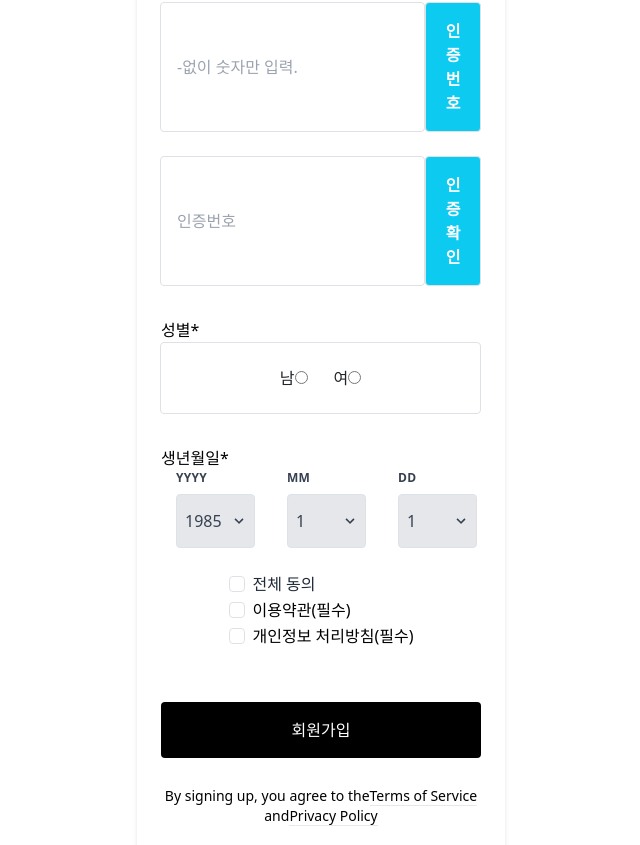
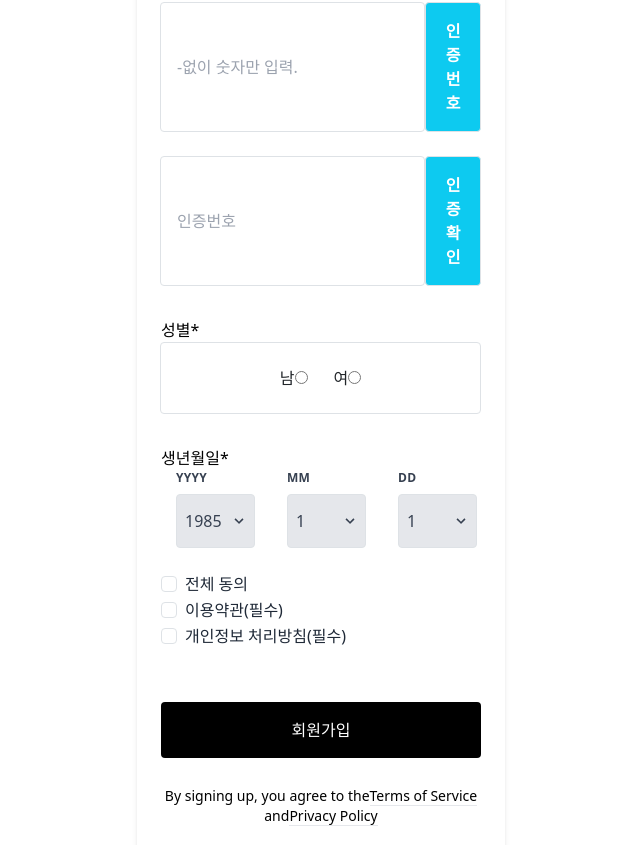
Before and after one commit to yoogukhyeon/jwtLoginNext, a Next.js app: page /common/signup in a window 1280 px wide. Shown: the part 841-1686 px from the top of the page, without its empty margins (319-959 px from the left). Built offline with nearby package versions, Linux system fonts and the light colour scheme.

Commit message:
front 완료

```diff
--- a/components/common/SignUpForm.js
+++ b/components/common/SignUpForm.js
@@ -1,6 +1,13 @@
 import moment from "moment"
 import { useEffect } from "react";
 import {Formik,Field} from "formik"
+import $ from 'jquery';
+
+const emailRegExp = /(?:[a-z0-9!#$%&'*+/=?^_`{|}~-]+(?:\.[a-z0-9!#$%&'*+/=?^_`{|}~-]+)*|"(?:[\x01-\x08\x0b\x0c\x0e-\x1f\x21\x23-\x5b\x5d-\x7f]|\\[\x01-\x09\x0b\x0c\x0e-\x7f])*")@(?:(?:[a-z0-9](?:[a-z0-9-]*[a-z0-9])?\.)+[a-z0-9](?:[a-z0-9-]*[a-z0-9])?|\[(?:(?:(2(5[0-5]|[0-4][0-9])|1[0-9][0-9]|[1-9]?[0-9]))\.){3}(?:(2(5[0-5]|[0-4][0-9])|1[0-9][0-9]|[1-9]?[0-9])|[a-z0-9-]*[a-z0-9]:(?:[\x01-\x08\x0b\x0c\x0e-\x1f\x21-\x5a\x53-\x7f]|\\[\x01-\x09\x0b\x0c\x0e-\x7f])+)\])/
+const passRegExp =  /^.*(?=.*\d)(?=.*[a-zA-Z])(?=.*[!@#$%^&*()_+={}]).*$/;
+const spaceRegExp =  /\s/g;
+const nameRegExp =  /[`~!=.,@#$%^&*|\\\'\";:\/?]/gi
+const nameNumberRegExp = /[0-9]+/g
 let yyyy = moment().format('YYYY');
 var yyyyHtml = '';
 var mmHtml = '';
@@ -37,6 +44,9 @@ export default function SignUpForm(){
         y.innerHTML = yyyyHtml
         m.innerHTML = mmHtml
         d.innerHTML = ddHtml
+
+
+
     }, [])
 
 
@@ -55,16 +65,69 @@ export default function SignUpForm(){
                             password :  "",
                             passwordChk : "",
                             name : "",
-                            email : "",
+                            phone : "",
                             gender : "",
-                            yyyy :"1985",
-                            mm : "1",
-                            dd : "1",
-                            agreeAll : "",
-                            agree1 : "",
-                            agree2 : ""
+                            yyyy : "1985",
+                            mm : "",
+                            dd : "",
+                            agreeAll : "N",
+                            agree1 : "N",
+                            agree2 : "N"
                         }}
                         validate = {values => {
+                             const errors = {}
+                             if(!values.email){
+                                 errors.email = "이메일을 입력해주세요."
+                             }else if(!emailRegExp.test(values.email)){
+                                 errors.email = "유효하지 않은 이메일주소입니다."
+                             }else if(spaceRegExp.test(values.email)){
+                                 errors.email = "이메일에 공백이 포함되어 있습니다."
+                             }
+                            if(!values.password){
+                                 errors.password = "비밀번호를 입력해주세요."
+                             }else if(!passRegExp.test(values.password)){
+                                 errors.password = "비밀번호는 영문자, 숫자, 특수문자 조합을 입력해야 합니다."
+                             }else if(values.password.length < 9){
+                                 errors.password = "비밀번호는 8자 이상 입력해주세요."
+                             }
+                            if(values.password != values.passwordChk){
+                                 errors.passwordChk = "비밀번호를 다시 확인하세요."
+                             }
+                            if(!values.name){
+                                 errors.name = "이름을 입력해주세요."
+                             }else if(spaceRegExp.test(values.name)){
+                                 errors.name = "이름에 공백이 포함되어 있습니다."
+                             }else if(nameRegExp.test(values.name)){
+                                 errors.name = "특수문자를 사용하실수 없습니다."
+                             }else if(nameNumberRegExp.test(values.name)){
+                                 errors.name = "숫자를 사용할수 없습니다."
+                             }
+                             if(!values.phone){
+                                 errors.phone = "휴대폰번호 인증을 받아야합니다."
+                             }
+
+                            const agreeAll = document.getElementById('agreeAll')
+                            const agree1 = document.getElementById('agree1')
+                            const agree2 = document.getElementById('agree2')
+
+                            agreeAll.addEventListener("click" , () => {
+                                if($(agreeAll).prop('checked' , true)){
+                                    $(agree1).prop("checked" , true)
+                                    $(agree2).prop("checked" , true)
+                                    values.agreeAll = "Y"
+                                    values.agree1 = "Y"
+                                    values.agree2 = "Y"
+
+
+                                }else{
+                                    $(agree1).prop("checked" , false)
+                                    $(agree2).prop("checked" , false)
+                                    values.agreeAll = "N"
+                                    values.agree1 = "N"
+                                    values.agree2 = "N"
+                                }
+                            })
+                            return errors;
 
                         }}
                         onSubmit = {values => {
@@ -72,7 +135,24 @@ export default function SignUpForm(){
                                 alert('성별을 선택해주세요.')
                                 return false
                             }
+                            if(!values.mm || !values.dd){
+                                alert('생년월일을 선택해주세요.')
+                                return false
+                            }
+                            if(values.agree1 === "N" || values.agree1.length === 0 ){
+                                alert('이용약관에 동의해주세요.')
+                                return false
+                            }
+                            if(values.agree2 === "N" || values.agree2.length === 0){
+                                alert('개인정보 처리방침에 동의해주세요.')
+                                return false
+                            }
+
+
+
+
                             console.log('values' , values)
+
                         }}
                     >
                         {({
@@ -96,11 +176,10 @@ export default function SignUpForm(){
                                             onChange={handleChange}
                                             onBlur={handleBlur}
                                             placeholder="이메일" />
-
                                             <button className="btn btn-info block border border-grey-light w-13 p-3 rounded mb-4 text-white font-bold" type="button">중복확인</button>
-
                                             <input type="hidden" name="emailChk" value="" />
                                         </span>
+                                            <div className="text-danger w-full">{errors.email && touched.email && errors.email}</div>
                                     </div>
 
                                     <div className="input-group mb-0 ">
@@ -113,8 +192,9 @@ export default function SignUpForm(){
                                             onChange={handleChange}
                                             onBlur={handleBlur}
                                             placeholder="password" />
+
+                                            <div className="text-danger w-full">{errors.password && touched.password && errors.password}</div>
                                     </div>
-
 
                                     <div className="input-group mb-0 ">
                                         <label htmlFor="passwordChk" className="text-sm py-2">비밀번호확인*</label>
@@ -126,8 +206,8 @@ export default function SignUpForm(){
                                             onChange={handleChange}
                                             onBlur={handleBlur}
                                             placeholder="passwordChk" />
+                                            <div className="text-danger w-full">{errors.passwordChk && touched.passwordChk && errors.passwordChk}</div>
                                     </div>
-
                                     <div className="input-group mb-0 ">
                                         <label htmlFor="name" className="text-sm py-2">이름*</label>
                                         <input
@@ -137,10 +217,9 @@ export default function SignUpForm(){
                                             value={values.name}
                                             onChange={handleChange}
                                             onBlur={handleBlur}
-                                            placeholder="passwordChk" />
-
+                                            placeholder="이름을 입력해주세요." />
+                                        <div className="text-danger w-full">{errors.name && touched.name && errors.name}</div>
                                     </div>
-
                                     <div className="input-group mb-0 ">
                                         <label htmlFor="phone" className="text-sm py-2">핸드폰번호*</label>
                                         <span className="input-group-prepend flex flex-row">
@@ -148,6 +227,7 @@ export default function SignUpForm(){
                                             <input
                                             type="text"
                                             className="block border border-grey-light w-13 p-3 rounded mb-4"
+                                            id="phone"
                                             name="phone"
                                             value={values.phone}
                                             onChange={handleChange}
@@ -158,7 +238,7 @@ export default function SignUpForm(){
 
 
                                             </span>
-
+                                            <div className="text-danger w-full">{errors.phone && touched.phone && errors.phone}</div>
 
                                             <span className="input-group-prepend flex flex-row">
 
@@ -180,25 +260,16 @@ export default function SignUpForm(){
                                             <span className="input-group-prepend  ">
                                                 <div className="btn bg-slate-600 block border border-grey-light w-13 p-3 rounded mb-4 text-white font-bold" data-toggle="buttons">
                                                     <label className="btn gen-btn">
-                                                       {/*  <input type="radio" name="gender"
-                                                            value={values.gender}
-                                                           onChange={handleChange}
-                                                           onBlur={handleBlur}
-                                                        /> 남 */}
                                                             남
                                                         <Field type="radio" name="gender" value="M" />
                                                     </label>
                                                     <label className="btn gen-btn">
-                                                       {/*  <input type="radio" name="gender"
-                                                                value="W"
-                                                               onChange={handleChange}
-                                                               onBlur={handleBlur}
-                                                        />  */}
                                                         여
                                                         <Field type="radio" name="gender" value="W" />
                                                     </label>
                                                 </div>
                                              </span>
+
                                     </div>
 
 
@@ -269,48 +340,43 @@ export default function SignUpForm(){
                             </div>
                             </div>
 
+
+
+
                                     <div className="flex justify-center mt-3 mb-5">
-                                        <div>
+                                        <div className="w-full ">
                                             <div className="form-check">
-                                            <input className="form-check-input appearance-none h-4 w-4 border border-black-300 rounded-sm  checked:bg-blue-600 checked:border-blue-600 focus:outline-none transition duration-200 mt-1 align-top bg-no-repeat bg-center bg-contain float-left mr-2 cursor-pointer"
+                                            <label className="form-check-label inline-block w-98 text-gray-800">
+
+                                                    전체 동의
+                                              <Field className="form-check-input appearance-none h-4 w-4 border border-black-300 rounded-sm  checked:bg-blue-600 checked:border-blue-600 focus:outline-none transition duration-200 mt-1 align-top bg-no-repeat bg-center bg-contain float-left mr-2 cursor-pointer"
                                                     type="checkbox"
-                                                   value="y"
                                                     id="agreeAll"
                                                     name="agreeAll"
-                                                   value={values.agreeAll}
-                                                   onChange={handleChange}
-                                                   onBlur={handleBlur}
+                                                    value="Y"
                                                     />
-                                            <label className="form-check-label inline-block text-gray-800" htmlFor="agreeAll">
-                                                전체 동의
                                             </label>
                                             </div>
                                             <div className="form-check">
-                                            <input className="form-check-input appearance-none h-4 w-4 border border-black-300 rounded-sm  checked:bg-blue-600 checked:border-blue-600 focus:outline-none transition duration-200 mt-1 align-top bg-no-repeat bg-center bg-contain float-left mr-2 cursor-pointer"
+                                            <label className="form-check-label inline-block w-98 text-gray-800">
+                                                이용약관(필수)
+                                            <Field className="form-check-input appearance-none h-4 w-4 border border-black-300 rounded-sm  checked:bg-blue-600 checked:border-blue-600 focus:outline-none transition duration-200 mt-1 align-top bg-no-repeat bg-center bg-contain float-left mr-2 cursor-pointer"
                                                   type="checkbox"
-                                                   value="y"
                                                   name="agree1"
                                                   id="agree1"
-                                                   value={values.agree1}
-                                                   onChange={handleChange}
-                                                   onBlur={handleBlur}
+                                                  value="Y"
                                                   />
-                                            <label className="form-check-label inline-block text--800" htmlFor="agree1">
-                                                이용약관(필수)
                                             </label>
                                             </div>
                                             <div className="form-check">
-                                            <input className="form-check-input appearance-none h-4 w-4 border border-black-300 rounded-sm  checked:bg-blue-600 checked:border-blue-600 focus:outline-none transition duration-200 mt-1 align-top bg-no-repeat bg-center bg-contain float-left mr-2 cursor-pointer"
+                                            <label className="form-check-label inline-block w-98 text-gray-800">
+                                                개인정보 처리방침(필수)
+                                              <Field className="form-check-input appearance-none h-4 w-4 border border-black-300 rounded-sm  checked:bg-blue-600 checked:border-blue-600 focus:outline-none transition duration-200 mt-1 align-top bg-no-repeat bg-center bg-contain float-left mr-2 cursor-pointer"
                                                     type="checkbox"
-                                                   value="y"
                                                     name="agree2"
                                                     id="agree2"
-                                                   value={values.agree2}
-                                                   onChange={handleChange}
-                                                   onBlur={handleBlur}
+                                                    value="Y"
                                                     />
-                                            <label className="form-check-label inline-block text--800" htmlFor="agree2">
-                                                개인정보 처리방침(필수)
                                               </label>
                                             </div>
                                         </div>
--- a/package.json
+++ b/package.json
@@ -15,6 +15,7 @@
     "formik": "^2.2.9",
     "joi": "^17.5.0",
     "jotai": "^1.4.7",
+    "jquery": "^3.6.0",
     "jsonwebtoken": "^8.5.1",
     "moment": "^2.29.1",
     "mysql": "^2.18.1",
```
Also changed, not shown: pages/api/common/signup.js (added, +21 -0 lines), 1 other file (tests, documents, lock files or other folders). Lines whose indentation alone changed are shown as unchanged.
